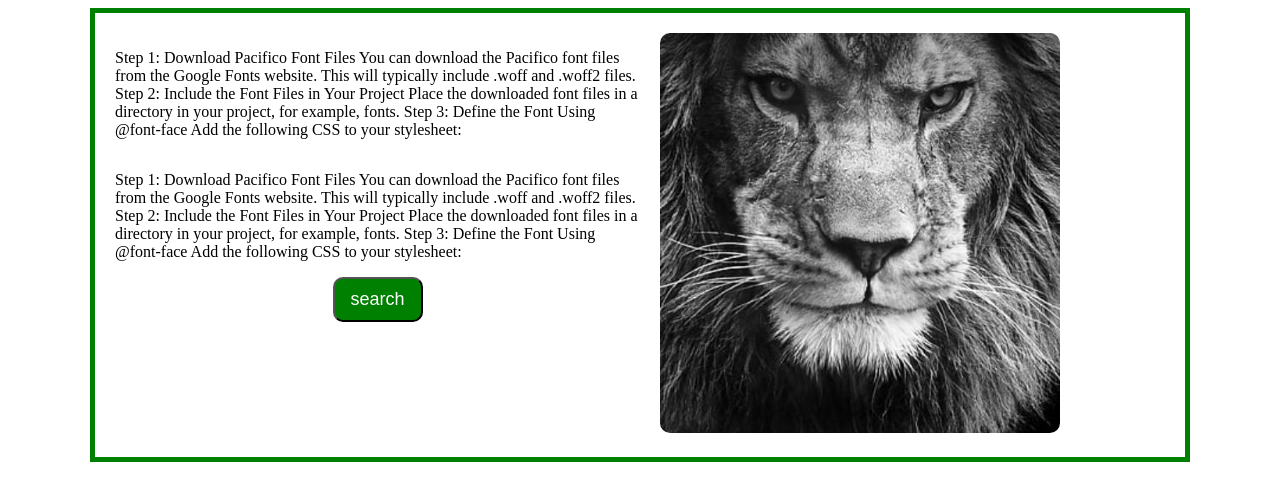
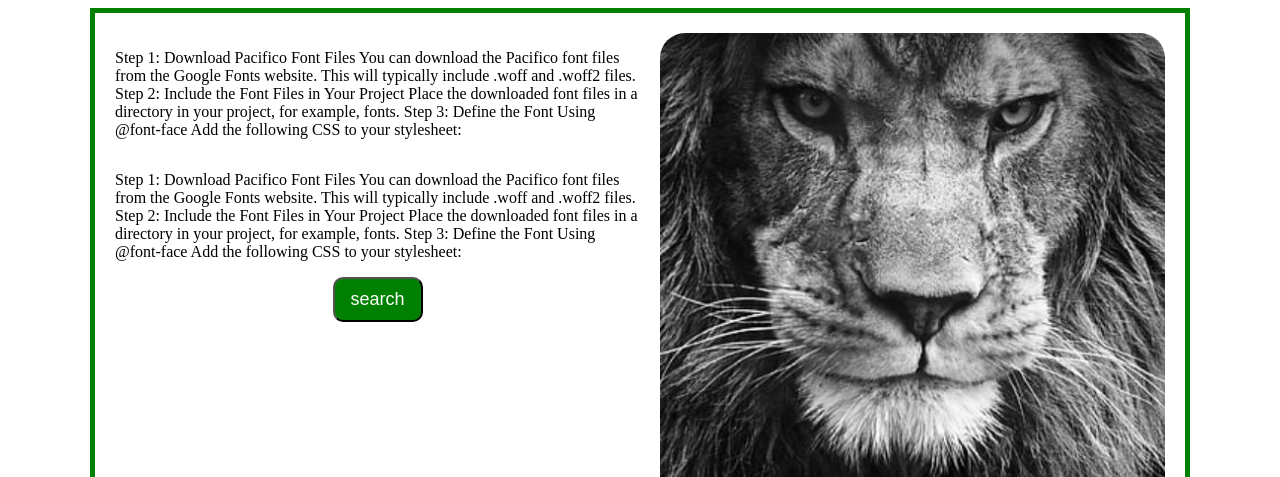
Before and after one commit to PadalaDevisrisairam/mernstackproject, a plain HTML site: page index.html in a window 1280 px wide. Shown: the top 477 px of the page. Drawn offline with Linux system fonts and the light colour scheme.

Commit message:
Add files via upload

```diff
--- a/index.html
+++ b/index.html
@@ -38,8 +38,9 @@
             </button>
         </div>
         <div class="section2">
-            <div style="width: 400px;  margin-left: 20px;">
-                <img class="img1" src="zxe(6).jpg" alt="lion image">
+            <div style="  margin-left: 20px;">
+                <img style="border-radius: 25px;"  width="100%" src="zxe(6).jpg"
+                            class="img-fluid" alt="...">
             </div>
         </div>
     </div>
```
